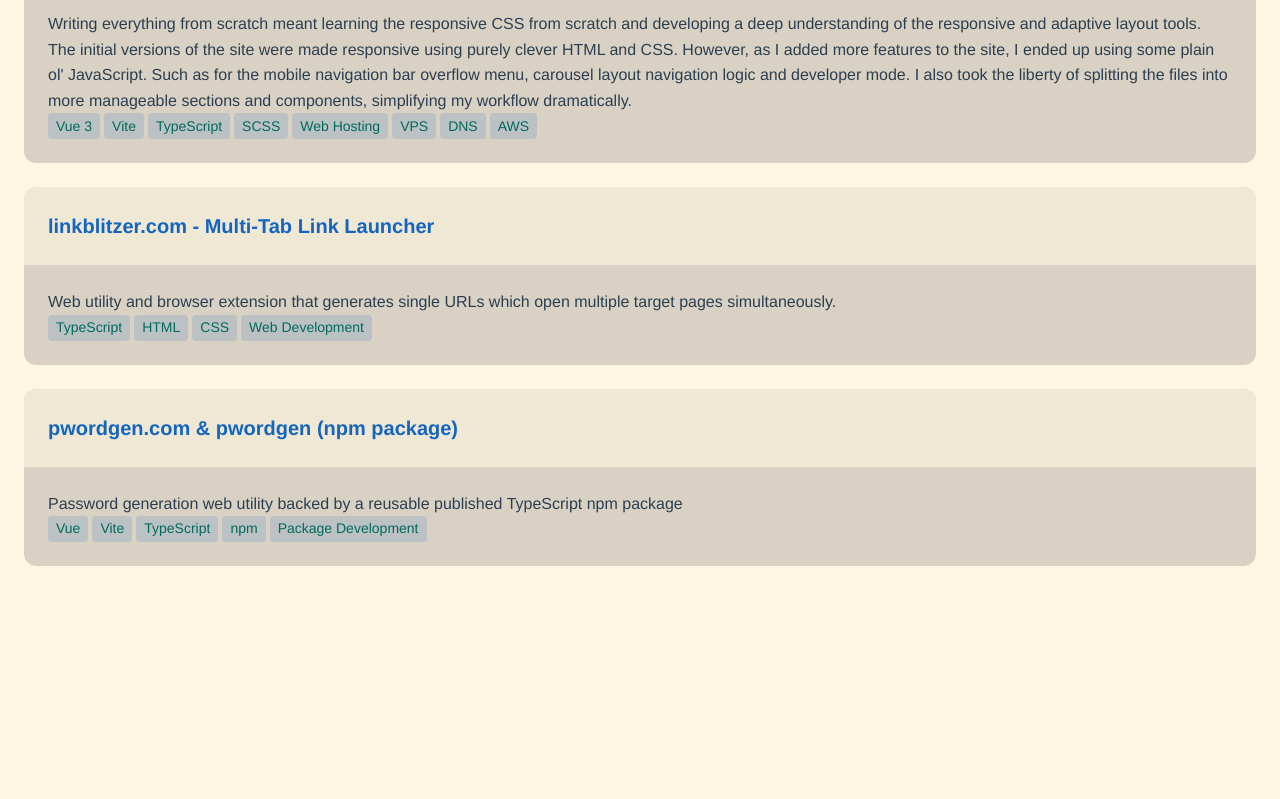
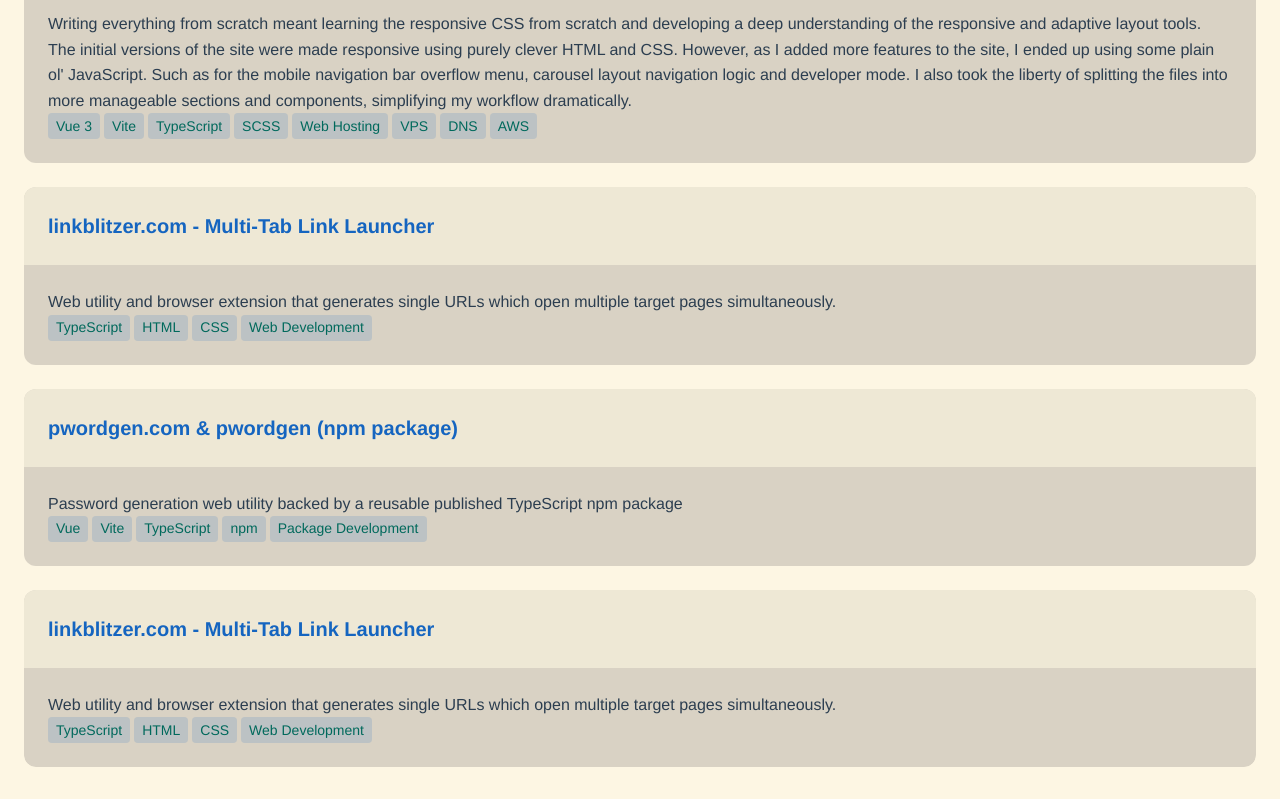
Before and after one commit to yaq1n0/yaqinhasan.com, a Vue app: page /projects in a window 1280 px wide. Shown: the part 536-1335 px from the top of the page. Before the commit the page ends 1134 px from the top, so only its background shows below. Built offline with nearby package versions, Linux system fonts and the light colour scheme.

Commit message:
move linkblitzer to additional (until the extension comes!)

```diff
--- a/src/data/additionalProjects.ts
+++ b/src/data/additionalProjects.ts
@@ -12,6 +12,13 @@ export const additionalProjects: FullProject[] = [
     type: "Desktop App",
     status: "Complete",
     url: "https://github.com/yaq1n0/VidSrcWrapper"
+  },
+  {
+    name: "linkblitzer.com - Multi-Tab Link Launcher",
+    startDate: "2025",
+    description: "Web utility and browser extension that generates single URLs which open multiple target pages simultaneously.",
+    keywords: ["TypeScript", "HTML", "CSS", "Web Development"],
+    type: "Web App"
   }
 ];
 
```
